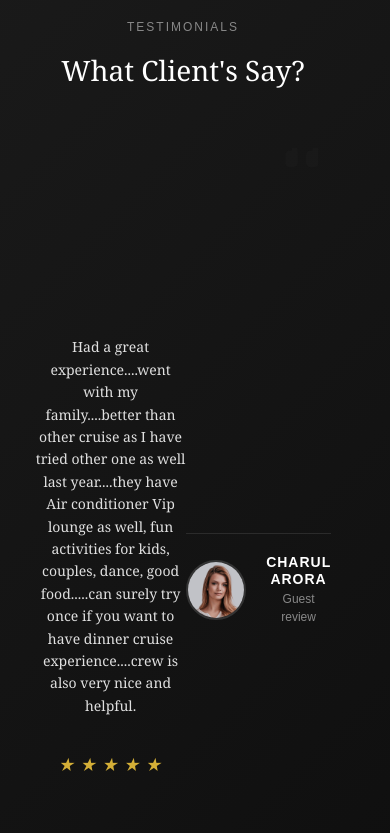
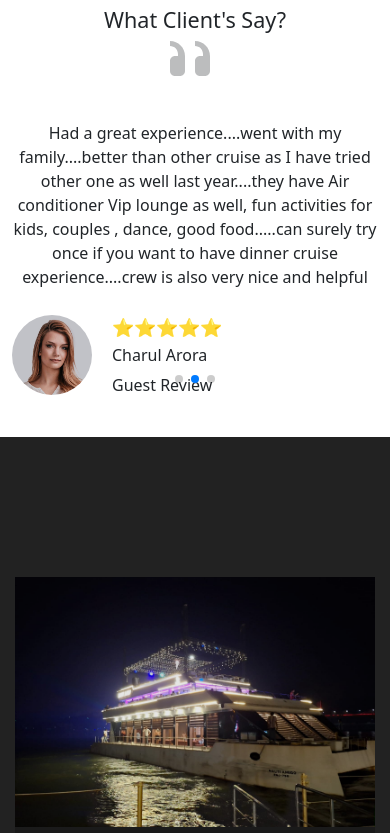
Before and after one commit to Kratagya-Webkorps/nautiamigo-angular, an Angular app: page / in a window 390 px wide. Shown: the part 9120-9953 px from the top of the page. Built offline with nearby package versions, Linux system fonts and the light colour scheme.

Commit message:
made the slides working on testimonials section

```diff
--- a/src/app/testimonials/testimonials.component.css
+++ b/src/app/testimonials/testimonials.component.css
@@ -1,287 +1,34 @@
-/* Testimonials Section */
 .testimonials {
-  position: relative;
-  overflow: hidden;
+  text-align: center; /* center headings + quote */
+  margin: 40px auto;
+  max-width: 800px;
 }
 
-.background {
-  background-color: #1a1a1a;
-  background: linear-gradient(135deg, #1a1a1a 0%, #0d0d0d 100%);
-  position: relative;
-  min-height: 600px;
+.testimonial-content {
+  margin: 20px 0;
+  font-size: 16px;
+  line-height: 1.5;
+}
+
+.testimonial-footer {
   display: flex;
   align-items: center;
+  justify-content: flex-start;
+  margin-top: 25px;
 }
 
-.container {
-  position: relative;
-  z-index: 2;
-  max-width: 1200px;
-  margin: 0 auto;
-  padding: 0 15px;
-  width: 100%;
+.author-img img {
+  width: 80px;
+  height: 80px;
+  border-radius: 50%;
+  margin-right: 20px;
 }
 
-.row {
-  display: flex;
-  justify-content: center;
-  width: 100%;
-}
-
-.col-md-8.offset-md-2 {
-  width: 100%;
-  max-width: 900px;
-}
-
-.section-padding {
-  padding: 100px 0;
-}
-
-/* Testimonials Box */
-.testimonials-box {
-  text-align: center;
-  color: white;
-}
-
-.head-box {
-  margin-bottom: 60px;
-}
-
-.head-box h6 {
-  font-size: 12px;
-  font-weight: 400;
-  letter-spacing: 4px;
-  text-transform: uppercase;
-  color: #888;
-  margin: 0 0 20px 0;
-  font-family: 'Arial', sans-serif;
-}
-
-.head-box h4 {
-  font-size: 42px;
-  font-weight: 300;
-  margin: 0;
-  color: white;
-  font-family: 'Georgia', serif;
-  line-height: 1.2;
-}
-
-/* Swiper Styles */
-.testimonials-swiper {
-  padding-bottom: 80px;
-  width: 100%;
-}
-
-.testimonial-slide {
-  height: auto;
-}
-
-.item {
-  padding: 40px 60px;
-  position: relative;
-  max-width: 800px;
-  margin: 0 auto;
-}
-
-.quote-mark {
-  position: absolute;
-  top: -20px;
-  right: 40px;
-  color: #333;
-  z-index: 1;
-  opacity: 0.4;
-}
-
-.quote-mark svg {
-  width: 80px;
-  height: 80px;
-  color: #333;
-}
-
-.item p {
-  font-size: 18px;
-  line-height: 1.7;
-  color: #e0e0e0;
-  margin: 0 0 50px 0;
-  font-weight: 300;
+.author-details {
   text-align: left;
-  position: relative;
-  z-index: 2;
-  font-family: 'Georgia', serif;
-}
-
-/* Testimonial Content */
-.testimonial-content {
-  margin-bottom: 30px;
-}
-
-.testimonial-content p {
-  margin-bottom: 15px;
 }
 
 .rating {
-  display: flex;
-  justify-content: center;
-  gap: 5px;
-  margin-top: 15px;
+  font-size: 18px;
+  margin-bottom: 5px;
 }
-
-.star-rating {
-  color: #d4af37;
-  font-size: 16px;
-  line-height: 1;
-}
-
-.star-rating::before {
-  content: '★';
-}
-
-/* Author Info */
-.author-info {
-  display: flex;
-  align-items: center;
-  justify-content: center;
-  gap: 20px;
-  margin-top: 20px;
-  padding-top: 20px;
-  border-top: 1px solid rgba(255, 255, 255, 0.1);
-}
-
-.author-img {
-  width: 50px;
-  height: 50px;
-  border-radius: 50%;
-  overflow: hidden;
-  flex-shrink: 0;
-  border: 2px solid #333;
-}
-
-.author-img img {
-  width: 100%;
-  height: 100%;
-  object-fit: cover;
-}
-
-.cont {
-  text-align: left;
-}
-
-.cont h6 {
-  font-size: 14px;
-  font-weight: 600;
-  color: white;
-  margin: 0 0 2px 0;
-  letter-spacing: 1px;
-  text-transform: uppercase;
-  font-family: 'Arial', sans-serif;
-}
-
-.cont span:last-child {
-  font-size: 12px;
-  color: #888;
-  font-weight: 300;
-  font-family: 'Arial', sans-serif;
-  display: block;
-}
-
-/* Swiper Pagination */
-.testimonials-swiper::part(pagination) {
-  bottom: 20px;
-  text-align: center;
-}
-
-.testimonials-swiper::part(bullet) {
-  background-color: rgba(255, 255, 255, 0.3);
-  width: 10px;
-  height: 10px;
-  opacity: 1;
-  transition: all 0.3s ease;
-  margin: 0 4px;
-}
-
-.testimonials-swiper::part(bullet-active) {
-  background-color: #d4af37;
-  transform: scale(1.2);
-}
-
-/* Responsive */
-@media (max-width: 768px) {
-  .section-padding {
-    padding: 80px 0;
-  }
-
-  .head-box h4 {
-    font-size: 32px;
-  }
-
-  .item {
-    padding: 30px 30px;
-  }
-
-  .item p {
-    font-size: 16px;
-    text-align: center;
-  }
-
-  .info {
-    flex-direction: column;
-    text-align: center;
-    align-items: center;
-  }
-
-  .cont {
-    text-align: center;
-  }
-
-  .rating {
-    justify-content: center;
-  }
-
-  .quote-mark {
-    right: 20px;
-    top: -10px;
-  }
-
-  .quote-mark svg {
-    width: 60px;
-    height: 60px;
-  }
-}
-
-@media (max-width: 480px) {
-  .head-box h4 {
-    font-size: 28px;
-  }
-
-  .head-box h6 {
-    letter-spacing: 2px;
-  }
-
-  .item {
-    padding: 20px;
-  }
-
-  .item p {
-    font-size: 14px;
-    line-height: 1.6;
-    margin-bottom: 40px;
-  }
-
-  .quote-mark svg {
-    width: 50px;
-    height: 50px;
-  }
-
-  .author-img {
-    width: 60px;
-    height: 60px;
-  }
-
-  .cont h6 {
-    font-size: 14px;
-  }
-
-  .cont span:last-child {
-    font-size: 12px;
-  }
-}
--- a/src/app/testimonials/testimonials.component.html
+++ b/src/app/testimonials/testimonials.component.html
@@ -1,13 +1,7 @@
 <section class="testimonials">
-  <div class="background section-padding">
   <div class="container">
-      <div class="row">
-        <div class="col-md-8 offset-md-2">
-          <div class="testimonials-box">
-            <div class="head-box">
     <h6>TESTIMONIALS</h6>
     <h4>What Client's Say?</h4>
-            </div>
 
     <swiper-container
       class="testimonials-swiper"
@@ -17,40 +11,122 @@
       slides-per-view="1"
       loop="true"
       autoplay-delay="5000"
-              autoplay-disable-on-interaction="false">
-
-              <swiper-slide *ngFor="let testimonial of testimonials" class="testimonial-slide">
-                <div class="item">
+      autoplay-disable-on-interaction="false"
+    >
+      <!-- First Testimonial Slide -->
+      <swiper-slide>
+        <div class="testimonial-slide">
+          <!-- Quote -->
           <div class="quote-mark">
-                    <svg width="60" height="60" viewBox="0 0 60 60" fill="none" xmlns="http://www.w3.org/2000/svg">
-                      <path d="M20 15C20 6.716 13.284 0 5 0v5c4.418 0 8 3.582 8 8v2h-3c-2.761 0-5 2.239-5 5v10c0 2.761 2.239 5 5 5h5c2.761 0 5-2.239 5-5V15zm25 0C45 6.716 38.284 0 30 0v5c4.418 0 8 3.582 8 8v2h-3c-2.761 0-5 2.239-5 5v10c0 2.761 2.239 5 5 5h5c2.761 0 5-2.239 5-5V15z" fill="currentColor" opacity="0.3"/>
+            <svg width="60" height="60" viewBox="0 0 60 60" fill="none">
+              <path d="M20 15C20 6.716 13.284 0 5 0v5c4.418 0 8 3.582 8 8v2h-3c-2.761 0-5 2.239-5 5v10c0
+              2.761 2.239 5 5 5h5c2.761 0 5-2.239 5-5V15zm25 0C45 6.716 38.284 0 30 0v5c4.418 0
+              8 3.582 8 8v2h-3c-2.761 0-5 2.239-5 5v10c0 2.761 2.239 5 5 5h5c2.761 0
+              5-2.239 5-5V15z" fill="currentColor" opacity="0.3"/>
             </svg>
           </div>
+
+          <!-- Testimonial Text -->
           <div class="testimonial-content">
-                    <p>{{ testimonial.quote }}</p>
-                    <div class="rating">
-                      <i
-                        *ngFor="let star of generateStars(testimonial.rating)"
-                        class="star-rating">
-                      </i>
+            <p>
+
+              Had a great experience....went with my family....better than other cruise as I have tried other one as well last year....they have Air conditioner Vip lounge as well, fun activities for kids, couples , dance, good food.....can surely try once if you want to have dinner cruise experience....crew is also very nice and helpful
+            </p>
+          </div>
+
+          <!-- Footer: Image + Details -->
+          <div class="testimonial-footer">
+            <!-- Left: Photo -->
+            <div class="author-img">
+              <img src="../../assets/img/team/4.jpg" alt="Charul Arora" />
+            </div>
+            <!-- Right: Stars, Name, Review -->
+            <div class="author-details">
+              <div class="rating">⭐⭐⭐⭐⭐</div>
+              <h6>Charul Arora</h6>
+              <span>Guest Review</span>
             </div>
           </div>
-                  <div class="author-info">
+        </div>
+      </swiper-slide>
+      <!-- Second Testimonial Slide -->
+      <swiper-slide>
+        <div class="testimonial-slide">
+          <!-- Quote -->
+          <div class="quote-mark">
+            <svg width="60" height="60" viewBox="0 0 60 60" fill="none">
+              <path d="M20 15C20 6.716 13.284 0 5 0v5c4.418 0 8 3.582 8 8v2h-3c-2.761 0-5 2.239-5 5v10c0
+              2.761 2.239 5 5 5h5c2.761 0 5-2.239 5-5V15zm25 0C45 6.716 38.284 0 30 0v5c4.418 0
+              8 3.582 8 8v2h-3c-2.761 0-5 2.239-5 5v10c0 2.761 2.239 5 5 5h5c2.761 0
+              5-2.239 5-5V15z" fill="currentColor" opacity="0.3"/>
+            </svg>
+          </div>
+
+          <!-- Testimonial Text -->
+          <div class="testimonial-content">
+            <p>
+
+              Great experience. Was there on the occasion of my wife’s bday and asked the hosts for a cake 10 mins before departure. Still the hosts especially Shelton was too helpful and got the same arranged. Thank you so much guys for making this happen.
+              Wonderful experience and had lots of fun. Definitely recommended.
+
+            </p>
+          </div>
+
+          <!-- Footer: Image + Details -->
+          <div class="testimonial-footer">
+            <!-- Left: Photo -->
             <div class="author-img">
-                      <img [src]="testimonial.image" [alt]="testimonial.name" />
+              <img src="../../assets/img/team/1.jpg" alt="Sarvesh Kumar Rai" />
             </div>
-                    <div class="cont">
-                      <h6>{{ testimonial.name }}</h6>
-                      <span>{{ testimonial.title }}</span>
+            <!-- Right: Stars, Name, Review -->
+            <div class="author-details">
+              <div class="rating">⭐⭐⭐⭐⭐</div>
+              <h6>Sarvesh Kumar Rai</h6>
+              <span>Guest Review</span>
+            </div>
+          </div>
+        </div>
+      </swiper-slide>
+      <!-- Third Testimonial Slide -->
+      <swiper-slide>
+        <div class="testimonial-slide">
+          <!-- Quote -->
+          <div class="quote-mark">
+            <svg width="60" height="60" viewBox="0 0 60 60" fill="none">
+              <path d="M20 15C20 6.716 13.284 0 5 0v5c4.418 0 8 3.582 8 8v2h-3c-2.761 0-5 2.239-5 5v10c0
+              2.761 2.239 5 5 5h5c2.761 0 5-2.239 5-5V15zm25 0C45 6.716 38.284 0 30 0v5c4.418 0
+              8 3.582 8 8v2h-3c-2.761 0-5 2.239-5 5v10c0 2.761 2.239 5 5 5h5c2.761 0
+              5-2.239 5-5V15z" fill="currentColor" opacity="0.3"/>
+            </svg>
+          </div>
+
+          <!-- Testimonial Text -->
+          <div class="testimonial-content">
+            <p>
+
+              Had an amazing time at nauti Amigo cruise, The vip lounge was fantastic, and the food was spot on. Big thanks to the team for  their support. Truly a memorable experience
+              Highly recommend.
+
+            </p>
+          </div>
+
+          <!-- Footer: Image + Details -->
+          <div class="testimonial-footer">
+            <!-- Left: Photo -->
+            <div class="author-img">
+              <img src="../../assets/img/team/5.jpg" alt="Dolly Bajaj" />
+            </div>
+            <!-- Right: Stars, Name, Review -->
+            <div class="author-details">
+              <div class="rating">⭐⭐⭐⭐⭐</div>
+              <h6>Dolly Bajaj</h6>
+              <span>Guest Review</span>
             </div>
           </div>
         </div>
       </swiper-slide>
 
+
     </swiper-container>
   </div>
-        </div>
-      </div>
-    </div>
-  </div>
 </section>
```
Lines whose indentation alone changed are shown as unchanged.
